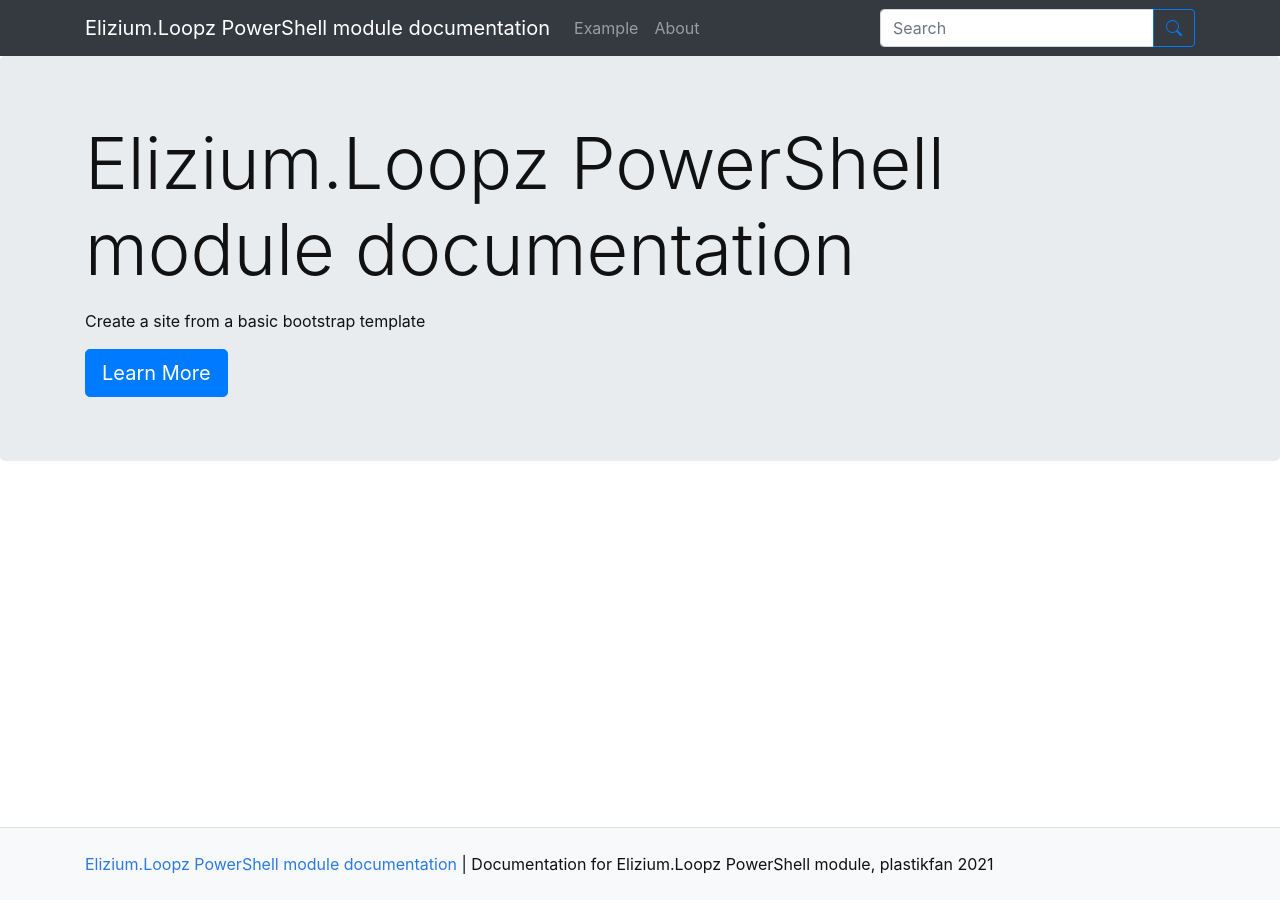
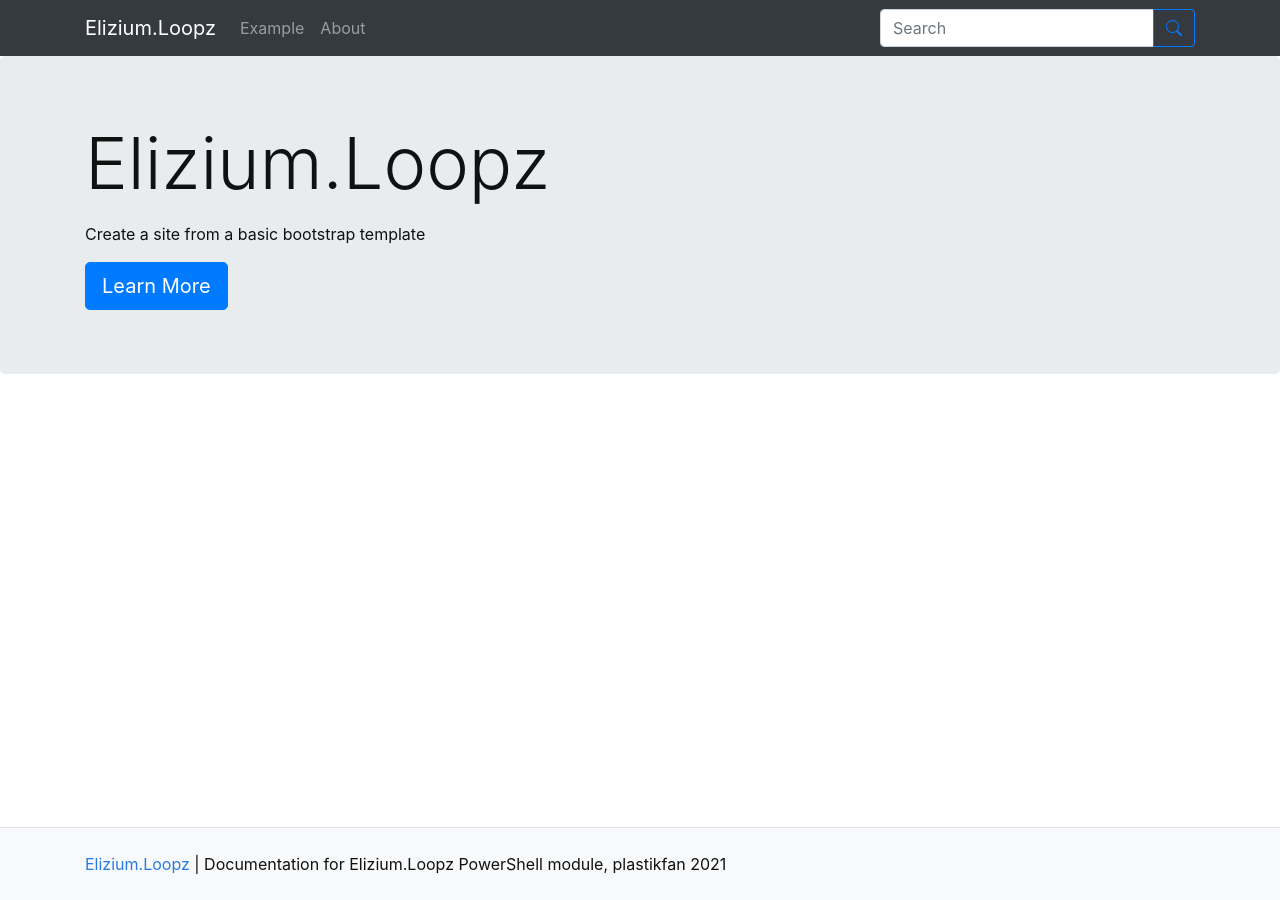
Before and after one commit to EliziumNet/Loopz, a Jekyll site: the page built from docs/pages/index.md, in a window 1280 px wide. Built offline with Jekyll 4.4.1, drawn with Linux system fonts in a browser that asks for light colours.

Commit message:
Update title

```diff
--- a/docs/_config.yml
+++ b/docs/_config.yml
@@ -9,7 +9,7 @@
 #######
 # SITE SETTINGS
 #
-title: Elizium.Loopz PowerShell module documentation
+title: Elizium.Loopz
 description: "Documentation for Elizium.Loopz PowerShell module"
 year: 2021
 author: plastikfan
```
